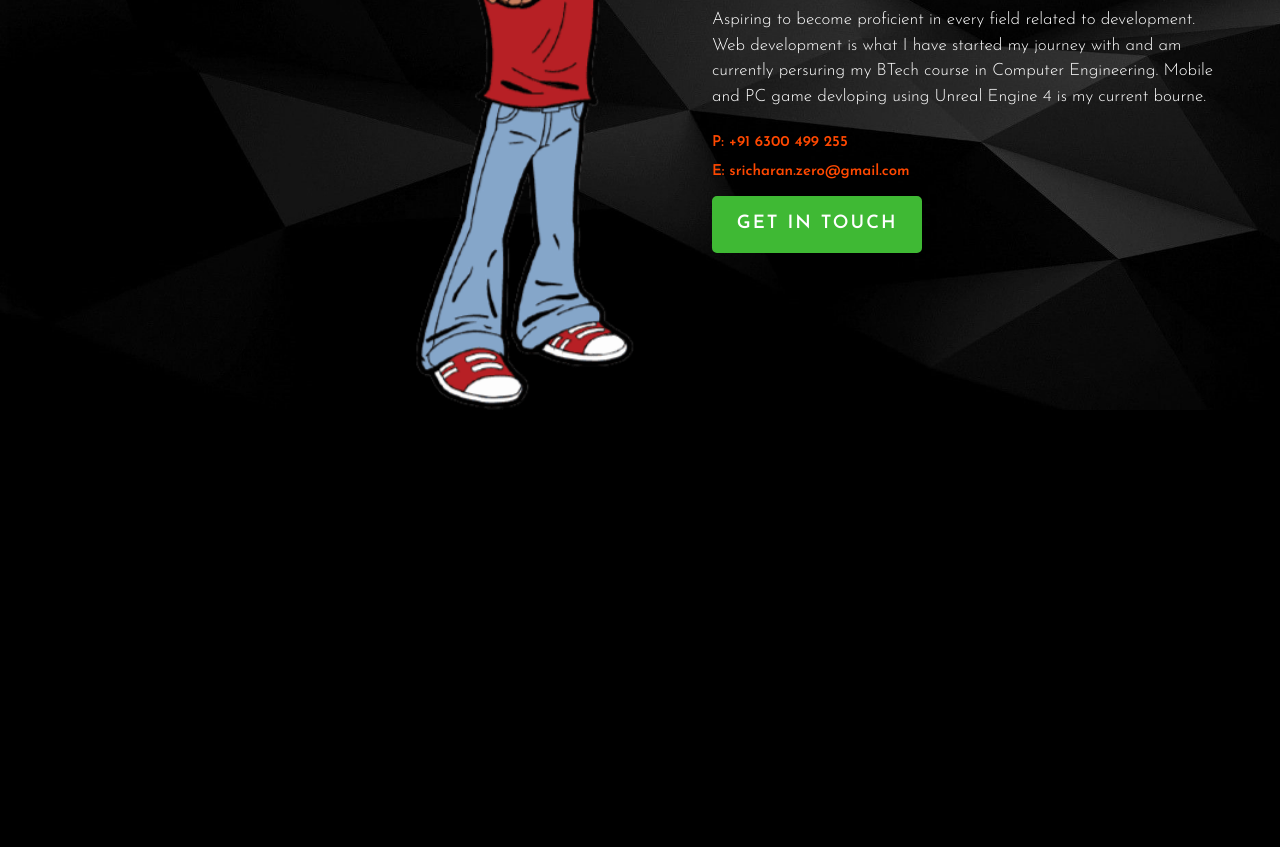
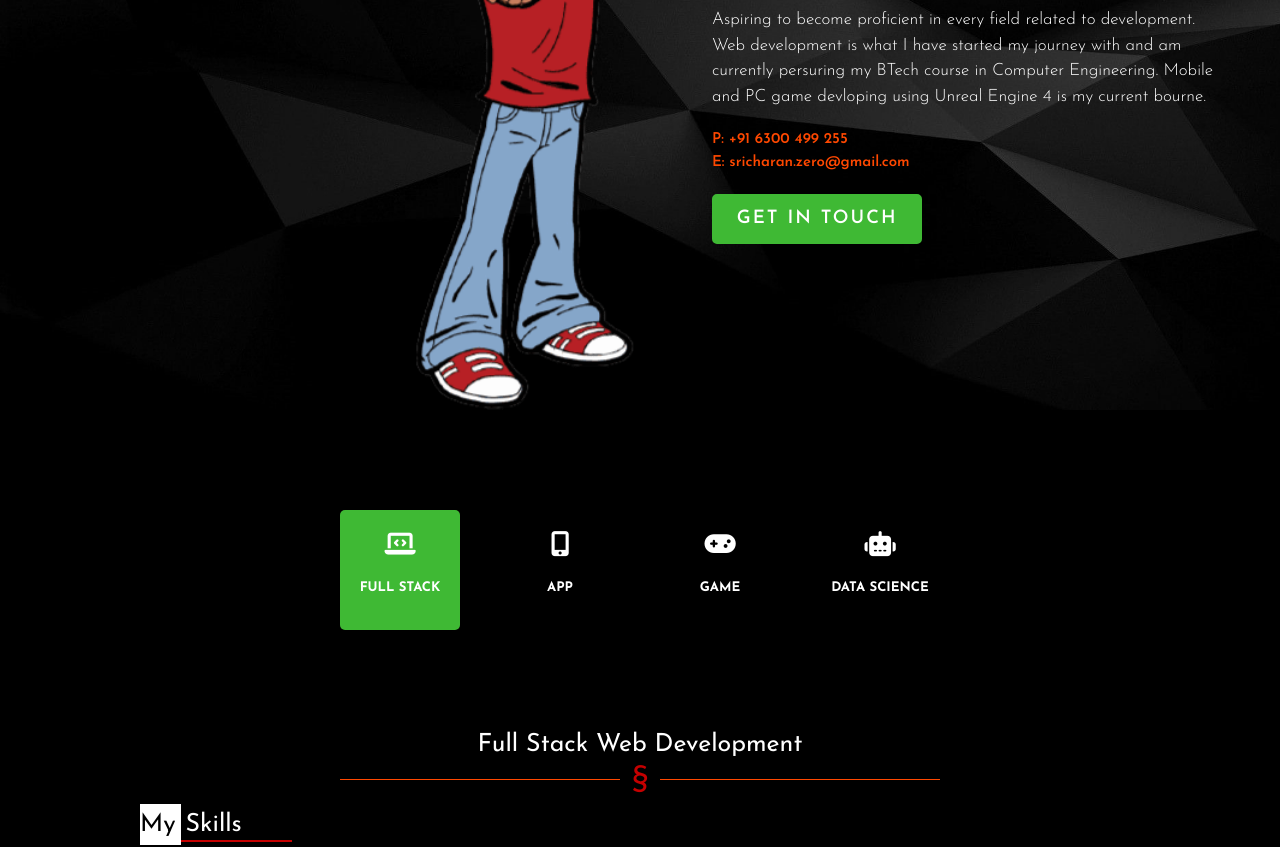
Before and after one commit to ABSOLUTE-ZER0/portfolio, a React (Create React App) app in the folder client/: page / in a window 1280 px wide. Shown: the part 460-1307 px from the top of the page. Before the commit the page ends 870 px from the top, so only its background shows below. Built offline with nearby package versions, Linux system fonts and the light colour scheme.

Commit message:
skills animations

```diff
--- a/client/public/index.html
+++ b/client/public/index.html
@@ -12,6 +12,8 @@
     <link rel="apple-touch-icon" href="%PUBLIC_URL%/logo192.png" />
     <link rel="manifest" href="%PUBLIC_URL%/manifest.json" />
 
+    <script src="https://kit.fontawesome.com/6afec0209b.js" crossorigin="anonymous"></script>
+
     <link rel="preconnect" href="https://fonts.googleapis.com" />
     <link rel="preconnect" href="https://fonts.gstatic.com" crossorigin />
     <link href="https://fonts.googleapis.com/css2?family=Berkshire+Swash&family=Josefin+Sans:wght@100;300;400;600;700&display=swap" rel="stylesheet">
--- a/client/src/components/layout/Header.js
+++ b/client/src/components/layout/Header.js
@@ -39,7 +39,6 @@ const Header = ({ page }) => {
   };
 
   return (
-    <div>
     <header className='header'>
       <div onClick={menuToggle} className='header__menu'>
         <div className='header__menu--line'></div>
@@ -112,7 +111,6 @@ const Header = ({ page }) => {
         </ul>
       </nav>
     </header>
-    </div>
   );
 };
 
--- /dev/null
+++ b/client/src/components/layout/Skills.js
@@ -0,0 +1,40 @@
+import React, { useEffect, useState } from "react";
+
+const Skills = ({ choice }) => {
+  useEffect(() => {
+    if (choice) {
+      if (choice === "web") {
+        setPage("Full Stack Web Development");
+      }
+      if (choice === "app") {
+        setPage("Android App Development");
+      }
+      if (choice === "game") {
+        setPage("Game Development");
+      }
+      if (choice === "ds") {
+        setPage("Data Science");
+      }
+    }
+    return () => {
+      setPage(null);
+    };
+  }, [choice]);
+
+  const [page, setPage] = useState("Full Stack Web Development");
+
+  return (
+    <div className='skills'>
+      <div className='skills-title'>
+        <h1 className='titleStyle1'>{page}</h1>
+      </div>
+      <div className='skills-myskills'>
+        <h1 className='titleStyle5'>
+          <span>My&thinsp;</span>&thinsp;Skills
+        </h1>
+      </div>
+    </div>
+  );
+};
+
+export default Skills;
--- a/client/src/components/pages/Home.js
+++ b/client/src/components/pages/Home.js
@@ -1,7 +1,9 @@
-import React, { useEffect } from "react";
+import React, { useEffect, useState } from "react";
 import Header from "../layout/Header";
+import Skills from "../layout/Skills";
 import me from "../../images/home/me.png";
 import { Link } from "react-router-dom";
+import classNames from "classnames";
 
 const Home = () => {
   useEffect(() => {
@@ -23,8 +25,10 @@ const Home = () => {
     });
   }, []);
 
+  const [choice, setChoice] = useState("web");
+
   return (
-    <div>
+    <div className='container-custom'>
       <Header page='home' />
       <div className='home'>
         <div id='home-back' className='home__background'>
@@ -34,9 +38,9 @@ const Home = () => {
             </h1>
           </div>
           <div className='div2'>
-            <h5 className='title titeStyle2'>Jack of all trades</h5>
+            <h5 className='title titleStyle2'>Jack of all trades</h5>
             <h3 className='subtitle'>
-              I'm a full stack developer and data scientist
+              I'm full stack developer and data scientist
             </h3>
             <p className='desc'>
               Aspiring to become proficient in every field related to
@@ -47,16 +51,76 @@ const Home = () => {
             </p>
             <p className='phone'>P: +91 6300 499 255</p>
             <p className='email'>E: sricharan.zero@gmail.com</p>
-            <div className="links">
-            <Link to='/contact'>
-              Get in touch
-            </Link>
+            <div className='links'>
+              <Link to='/contact'>Get in touch</Link>
             </div>
           </div>
           <img src={me} alt='me'></img>
         </div>
+
+        <div className='home__worktypes'>
+          <div className='home__worktypes-choice'>
+            <button
+              onClick={async () => {
+                setChoice("web");
+              }}
+              className={classNames("home__worktypes-choice-button", {
+                active: choice === "web",
+              })}>
+              <span></span>
+              <span></span>
+              <span></span>
+              <span></span>
+              <i className='fas fa-laptop-code'></i>
+              <p>Full Stack</p>
+            </button>
+            <button
+              onClick={async () => {
+                setChoice("app");
+              }}
+              className={classNames("home__worktypes-choice-button", {
+                active: choice === "app",
+              })}>
+              <span></span>
+              <span></span>
+              <span></span>
+              <span></span>
+              <i className='fas fa-mobile-alt'></i>
+              <p>App</p>
+            </button>
+            <button
+              onClick={async () => {
+                setChoice("game");
+              }}
+              className={classNames("home__worktypes-choice-button", {
+                active: choice === "game",
+              })}>
+              <span></span>
+              <span></span>
+              <span></span>
+              <span></span>
+              <i className='fas fa-gamepad'></i>
+              <p>Game</p>
+            </button>
+            <button
+              onClick={async () => {
+                setChoice("ds");
+              }}
+              className={classNames("home__worktypes-choice-button", {
+                active: choice === "ds",
+              })}>
+              <span></span>
+              <span></span>
+              <span></span>
+              <span></span>
+              <i className='fas fa-robot'></i>
+              <p>Data Science</p>
+            </button>
+          </div>
+        </div>
         <div className='scroll'></div>
       </div>
+      <Skills choice={choice} />
     </div>
   );
 };
--- a/client/src/css/app.scss
+++ b/client/src/css/app.scss
@@ -26,31 +26,39 @@
     1px 2px 1px #eee, 3px 2px 1px #ccc;
 }
 
-.titeStyle1 {
+.titleStyle1 {
   position: relative;
-  &::before {
+  &:before {
     position: absolute;
     left: 0;
-    bottom: 0;
-    width: 60px;
-    height: 2px;
+    bottom: -20px;
+    width: 60%;
+    left: 50%;
+    margin-left: -30%;
+    height: 1px;
     content: "";
-    background-color: #c50000;
+    background-color: var(--color-active);
+    z-index: -2;
   }
-
-  span {
-    font-size: 13px;
-    font-weight: 500;
-    text-transform: uppercase;
-    letter-spacing: 4px;
-    line-height: 3em;
-    padding-left: 0.25em;
-    color: rgba(0, 0, 0, 0.4);
-    padding-bottom: 10px;
+  &:after {
+    position: absolute;
+    width: 40px;
+    height: 40px;
+    left: 50%;
+    margin-left: -20px;
+    bottom: -40px;
+    content: "\00a7";
+    font-size: 30px;
+    line-height: 40px;
+    color: #c50000;
+    font-weight: 400;
+    z-index: -1;
+    display: block;
+    background-color: var(--color-background-main);
   }
 }
 
-.titeStyle2 {
+.titleStyle2 {
   font-size: 28px;
   font-weight: 500;
   letter-spacing: 0;
@@ -128,6 +136,44 @@
   }
 }
 
+.titleStyle4 {
+  text-align: center;
+  letter-spacing: 1px;
+  text-transform: uppercase;
+
+  display: grid;
+  grid-template-columns: 1fr max-content 1fr;
+  grid-template-rows: 27px 0;
+  grid-gap: 20px;
+  align-items: center;
+
+  &:after,
+  &:before {
+    content: " ";
+    display: block;
+    border-bottom: 1px solid var(--color-active);
+    border-top: 1px solid var(--color-active);
+    height: 5px;
+    background-color: var(--color-background-main);
+  }
+}
+
+.titleStyle5 {
+  font-size: 2.5rem;
+  font-weight: 500;
+  border-bottom: 2px solid #c50000;
+  color: var(--color-text);
+  width: fit-content;
+  padding-right: 5rem;
+  white-space: pre-wrap;
+  span {
+    background-color: var(--color-text);
+    padding: 0.8rem 0;
+    color: var(--color-background-main);
+    overflow: visible;
+  }
+}
+
 //*-*-*-*-*-*-*-*-*-*- The 1300px Mark Break Point*-*-*-*-*-*-*-*-*-*-*
 @mixin media-desktop {
   @media screen and (max-width: break-point(break-point-desktop)) {
@@ -169,16 +215,32 @@
   color: var(--color-text);
 }
 
+*::-webkit-scrollbar {
+  width: 22px;
+  &-thumb {
+    border: 8px solid transparent;
+    padding: 2rem;
+    border-radius: 5rem;
+    background: var(--color-hover);
+    background-clip: padding-box;
+
+    &:hover {
+      border: 6px solid transparent;
+    }
+  }
+}
+
 @import "reset";
 @import "variables";
 @import "utilities";
 
 // layouts
 @import "./layouts/header";
+@import "./layouts/Skills.scss";
 
 // pages
-@import "./pages/NotFound404.scss";
-@import "./pages/Home.scss";
+@import "./pages/NotFound404";
+@import "./pages/Home";
 
 // *-*-*-*-*-*-*-*-*-*-*-*-*-*-*- Placeholder Styles *-*-*-*-*-*-*-*-*-*-*-*-*
 // Background Properties
--- /dev/null
+++ b/client/src/css/layouts/Skills.scss
@@ -0,0 +1,15 @@
+.skills {
+  grid-column: center-start / center-end;
+
+  &-title {
+    margin-top: 10rem;
+    text-align: center;
+    color: var(--color-text);
+  }
+
+  &-myskills{
+    margin-top: 5rem;
+    text-align: left;
+    color: var(--color-text);
+  }
+}
--- a/client/src/css/layouts/header.scss
+++ b/client/src/css/layouts/header.scss
@@ -107,7 +107,7 @@
           -moz-appearance: none;
           background-color: var(--color-white);
           border-radius: 2.5rem;
-          box-shadow: inset 0 0 0.6rem 0.1rem rgb(158, 157, 157);
+          box-shadow: inset 0 0 0.6rem 0.1rem rgb(190, 190, 190);
           transition: all 0.5s ease-in-out;
           background-color: var(--color-hover);
         }
@@ -121,7 +121,7 @@
           height: 1.5rem;
           border-radius: 50%;
           background-color: var(--color-white);
-          box-shadow: 0 0.1rem 0.3rem 0.1rem hsla(0, 0%, 50%, 0.35);
+          box-shadow: 0 0.1rem 0.3rem 0.1rem hsla(0, 0%, 75%, 0.35);
           transition: all 0.5s ease-in-out;
         }
 
--- a/client/src/css/pages/Home.scss
+++ b/client/src/css/pages/Home.scss
@@ -71,6 +71,7 @@
 
       .links {
         display: flex;
+        margin-top: 1rem;
 
         a:link:first-child,
         a:visited:first-child {
@@ -83,7 +84,7 @@
           transition: all 0.5s ease-in-out;
           background-color: var(--color-hover);
           border: 0.2rem solid var(--color-hover);
-          color: var(--color-white);
+          color: var(--color-text);
           margin-right: calc(1rem + 2vw);
           font-weight: 600;
           margin-top: 1rem;
@@ -120,6 +121,123 @@
   &__background[data-theme="light"] {
     background: url("../../images/home/white-back.jpg");
     background-size: cover;
+  }
+
+  &__worktypes {
+    margin-top: 10rem;
+    &-choice {
+      display: flex;
+      justify-content: center;
+
+      &-button {
+        color: var(--color-text);
+        font-size: font-size(font-size-xsmall);
+        display: flex;
+        flex-flow: column;
+        margin: 0 2rem;
+        font-weight: 900;
+        height: 12rem;
+        width: 12rem;
+        background-color: transparent;
+        align-items: center;
+        justify-content: space-evenly;
+        text-transform: uppercase;
+        border-radius: 0.5rem;
+        border: 0;
+        position: relative;
+        transition: all 0.5s ease-in-out;
+        overflow: hidden;
+
+        i {
+          color: var(--color-text);
+          font-size: 2.5rem;
+        }
+
+        span {
+          display: block;
+          position: absolute;
+        }
+
+        span:first-child {
+          top: 0;
+          left: -100%;
+          height: 0.2rem;
+          width: 100%;
+          background: linear-gradient(90deg, transparent, var(--color-hover));
+          transition: 0.5s;
+          transition-delay: 1s;
+        }
+
+        span:nth-child(2) {
+          top: -100%;
+          right: 0;
+          height: 100%;
+          width: 0.2rem;
+          background: linear-gradient(180deg, transparent, var(--color-hover));
+          transition: 0.5s;
+          transition-delay: 0.75s;
+        }
+
+        span:nth-child(3) {
+          bottom: 0;
+          right: -100%;
+          height: 0.2rem;
+          width: 100%;
+          background: linear-gradient(270deg, transparent, var(--color-hover));
+          transition: 0.7s;
+          transition-delay: 0.25s;
+        }
+
+        span:nth-child(4) {
+          top: 100%;
+          left: 0;
+          height: 100%;
+          width: 0.2rem;
+          background: linear-gradient(360deg, transparent, var(--color-hover));
+          transition: 0.5s;
+          transition-delay: 0s;
+        }
+
+        &:hover,
+        &:focus,
+        &.active {
+          background: var(--color-hover);
+          transition-delay: 1s;
+        }
+
+        &:hover span:first-child,
+        &:focus span:first-child,
+        &.active span:first-child {
+          left: 100%;
+          transition-duration: 1s;
+          transition-delay: 0s;
+        }
+
+        &:hover span:nth-child(2),
+        &:focus span:nth-child(2),
+        &.active span:nth-child(2) {
+          top: 100%;
+          transition-duration: 1s;
+          transition-delay: 0.25s;
+        }
+
+        &:hover span:nth-child(3),
+        &:focus span:nth-child(3),
+        &.active span:nth-child(3) {
+          right: 100%;
+          transition-duration: 1s;
+          transition-delay: 0.5s;
+        }
+
+        &:hover span:nth-child(4),
+        &:focus span:nth-child(4),
+        &.active span:nth-child(4) {
+          top: -100%;
+          transition-duration: 1s;
+          transition-delay: 0.75s;
+        }
+      }
+    }
   }
 
   //*-*-*-*-*-*-*-*-*-*-- The 1300px Mark Break Point *-*-*-*-*-*-*-*-*-*-*
--- a/client/src/css/pages/NotFound404.scss
+++ b/client/src/css/pages/NotFound404.scss
@@ -155,7 +155,7 @@
   color: #576375;
   cursor: pointer;
   transition-duration: 0.2s;
-  font-size: 1.2rem;
+  font-size: 1.2rem !important;
   font-family: "Righteous", cursive;
 }
 
--- a/client/src/css/utilities.scss
+++ b/client/src/css/utilities.scss
@@ -3,12 +3,13 @@
 }
 
 body {
-  font-family: 'Josefin Sans', sans-serif;
-  line-height: 1.9;
+  font-family: "Josefin Sans", sans-serif;
+  line-height: 1.5;
   background-color: var(--color-background-main);
+  overflow: overlay;
 }
 
-.container {
+.container-custom {
   display: grid;
   grid-template-columns:
     [container-start] 1fr [center-start] repeat(
@@ -16,11 +17,7 @@ body {
       [col-start] minmax(min-content, 16.66667rem) [col-end]
     )
     [center-end] 1fr [container-end];
-  grid-template-rows: min-content 90vh repeat(9, min-content);
-
-  @include media-tablet {
-    grid-template-rows: min-content 100vh repeat(9, min-content);
-  }
+  grid-template-rows: min-content;
 }
 
 li {
--- a/client/src/css/variables.scss
+++ b/client/src/css/variables.scss
@@ -2,12 +2,12 @@
 
 // Light Color Palette (Custom Properties)
 html[data-theme="light"] {
-  --color-background-main: rgb(206, 206, 208);
+  --color-background-main: rgb(231, 231, 231);
   --color-background-main-m: rgb(206, 206, 208, 0.55);
-  --color-hover: rgb(227, 157, 255);
-  --color-hover-m: rgba(227, 157, 255, 0.65);
-  --color-active: rgb(172, 68, 179);
-  --color-active-m: rgb(172, 68, 179, 0.65);
+  --color-hover: rgb(255, 134, 191);
+  --color-hover-m: rgba(255, 134, 191, 0.65);
+  --color-active: rgb(184, 0, 0);
+  --color-active-m: rgb(184, 0, 0, 0.65);
   --color-white: white;
   --color-white-m: rgba(255, 255, 255, 0.5);
   --color-black: black;
@@ -23,7 +23,7 @@ html[data-theme="dark"] {
   --color-hover: rgb(63, 185, 52);
   --color-hover-m: rgba(63, 185, 52, 0.65);
   --color-active: rgb(255, 72, 0);
-  --color-active-m: rgba(255, 0, 217, 0.65);
+  --color-active-m: rgba(255, 72, 0, 0.65);
   --color-white: white;
   --color-white-m: rgba(255, 255, 255, 0.5);
   --color-black: black;
@@ -47,6 +47,7 @@ $font-weights: (
 
 //*-*-*-*-*-*-*-*-*-*-*-*-*-*-*-* Font Sizes *-*-*-*-*-*-*-*-*-*-*-*-*-*-*-*
 $font-sizes: (
+  "font-size-xsmall": calc(1rem + 0.25vw),
   "font-size-small": calc(1.2rem + 0.5vw),
   "font-size-regular": calc(1.5rem + 1vw),
   "font-size-medium": calc(1.5rem + 2vw),
```
Lines whose indentation alone changed are shown as unchanged.
